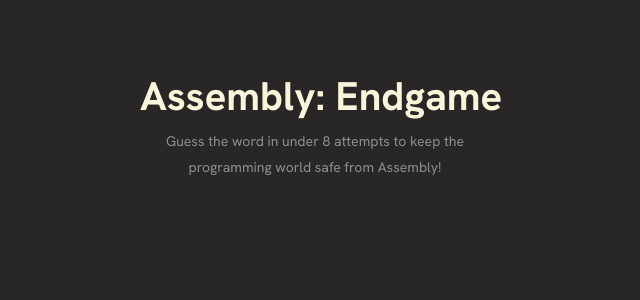
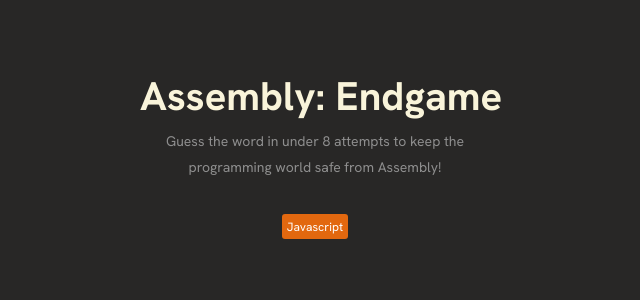
Before and after one commit to HamDean/assembly-endgame, a React (Vite) app: page / in a window 1280 px wide. Shown: the top 300 px of the page, without its empty margins (325-965 px from the left). Built offline with nearby package versions, Linux system fonts and the light colour scheme.

Commit message:
Build language block element

```diff
--- a/src/App.jsx
+++ b/src/App.jsx
@@ -1,10 +1,12 @@
-import Header from "./components/Header"
+import Header from "./components/Header";
+import LanguageBlock from "./components/LanguageBlock";
 
 const App = () => {
   return (
     <main>
       <Header />
+      <LanguageBlock />
     </main>
-  )
-}
-export default App
+  );
+};
+export default App;
--- /dev/null
+++ b/src/components/LanguageBlock.jsx
@@ -0,0 +1,6 @@
+const LanguageBlock = () => {
+  return (
+    <div className="lang-block">Javascript</div>
+  )
+}
+export default LanguageBlock
--- a/src/index.css
+++ b/src/index.css
@@ -8,15 +8,19 @@ html {
   font-size: 62.5%;
 }
 
+main,
 body {
-  background-color: #282726;
-  font-family: "Hanken Grotesk", sans-serif;
-  font-optical-sizing: auto;
   display: flex;
   flex-direction: column;
   justify-content: center;
   align-items: center;
   gap: 3.6rem;
+}
+
+body {
+  background-color: #282726;
+  font-family: "Hanken Grotesk", sans-serif;
+  font-optical-sizing: auto;
   text-align: center;
   padding: 7rem;
 }
@@ -24,7 +28,7 @@ body {
 /** Header section */
 
 header {
-  color: #F9F4DA;
+  color: #f9f4da;
   font-size: 2rem;
   max-width: 350px;
 }
@@ -35,6 +39,16 @@ header h1 {
 }
 
 header span {
-  color: #8E8E8E;
+  color: #8e8e8e;
   font-size: 1.4rem;
 }
+
+/** Languages section  */
+.lang-block {
+  background-color: #E2680F;
+  height: 25px;
+  font-size: 1.2rem;
+  color: white;
+  padding: 0.5rem;
+  border-radius: 0.3rem;
+}
```
